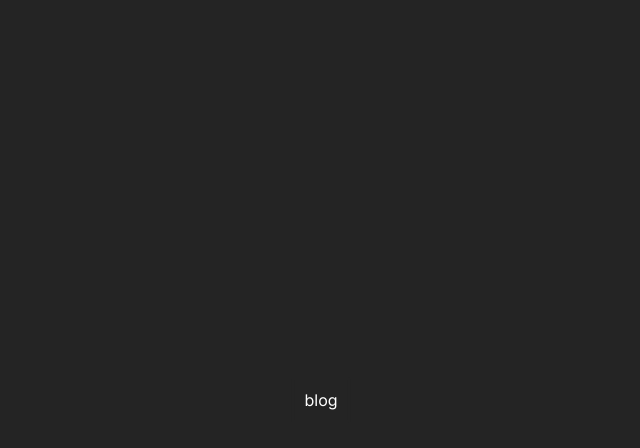
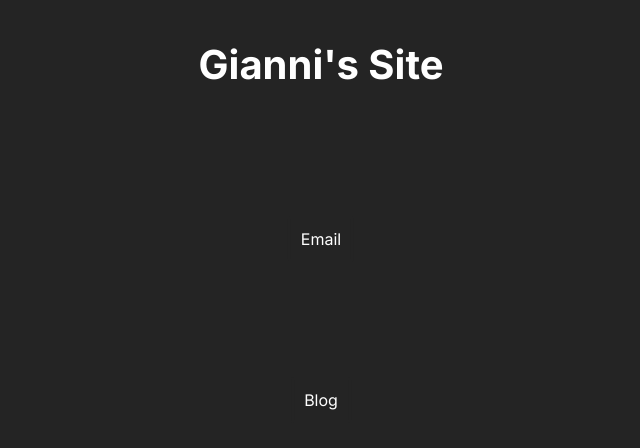
Before and after one commit to gianni-rosato/gianni-rosato.github.io, a plain HTML site: page index.html in a window 1280 px wide. Shown: the whole page, without its empty margins (319-959 px from the left). Drawn offline with Linux system fonts and the light colour scheme.

Commit message:
Updated formatting

```diff
--- a/blog/post/aviator-1/index.html
+++ b/blog/post/aviator-1/index.html
@@ -11,7 +11,7 @@
 rAV1ator hits 1.0
 </title>
 
-        <link href="/static/favicon.webp" rel="icon">
+        <link href="/static/favicon.ico" rel="icon">
         <link href="/static/css/reset.css" rel="stylesheet">
         <link href="/static/css/main.css" rel="stylesheet">
 
--- a/index.html
+++ b/index.html
@@ -19,8 +19,14 @@ Gianni's Site
 
     <body>
 
+<div class="center">
+    <div class="page-title">Gianni's Site</div>
+</div>
 <div class="center-on-screen">
-    <a class="blog-button" href="/blog/">blog</a>
+    <a class="blog-button" href="/blog/">Blog</a>
+</div>
+<div class="center-on-screen">
+    <a class="email-button" href="mailto:grosatowork@proton.me">Email</a>
 </div>
 
     </body>
--- a/static/css/main.css
+++ b/static/css/main.css
@@ -26,6 +26,16 @@ body {
     border-radius: 3px;
 }
 
+.email-button {
+    padding: 10px;
+    border: 3px solid #242424;
+    border-radius: 3px;
+    position: absolute;
+    left: 50%;
+    top: 400%;
+    transform: translate(-50%, -400%);
+}
+
 .tag {
     display: inline-grid;
     font-size: 11px;
@@ -46,6 +56,7 @@ body {
 .title {
     display: inline-grid;
     font-size: 30px;
+    font-weight: 700;
     padding-bottom: 3px
 }
 
@@ -53,6 +64,7 @@ body {
     font-size: 40px;
     font-weight: 700;
     padding-bottom: 7px;
+    text-align: center;
 }
 
 .back {
```
Also changed, not shown: static/images/aviator_handbrake_animation.svg, static/images/aviator_handbrake_crowdrun.svg, static/images/aviator_handbrake_expanded.svg, static/images/compression_comparison.svg.
